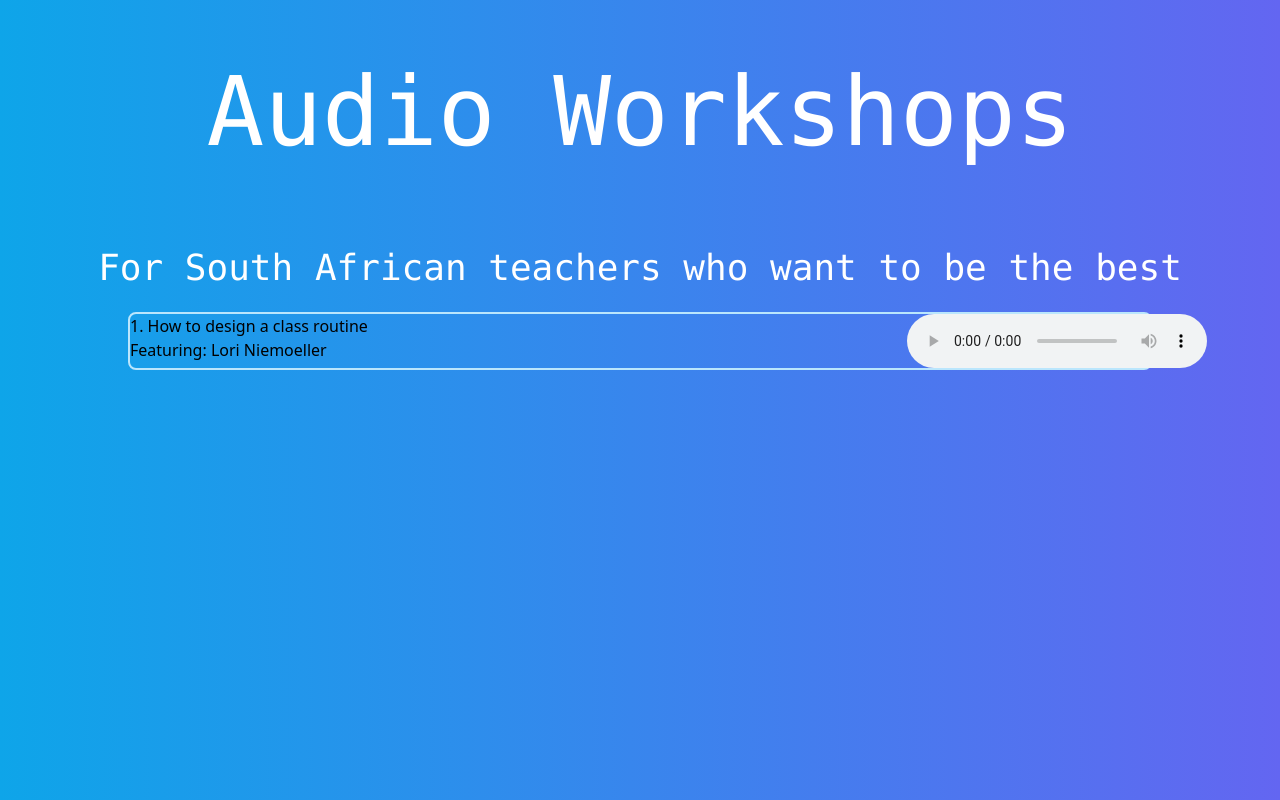
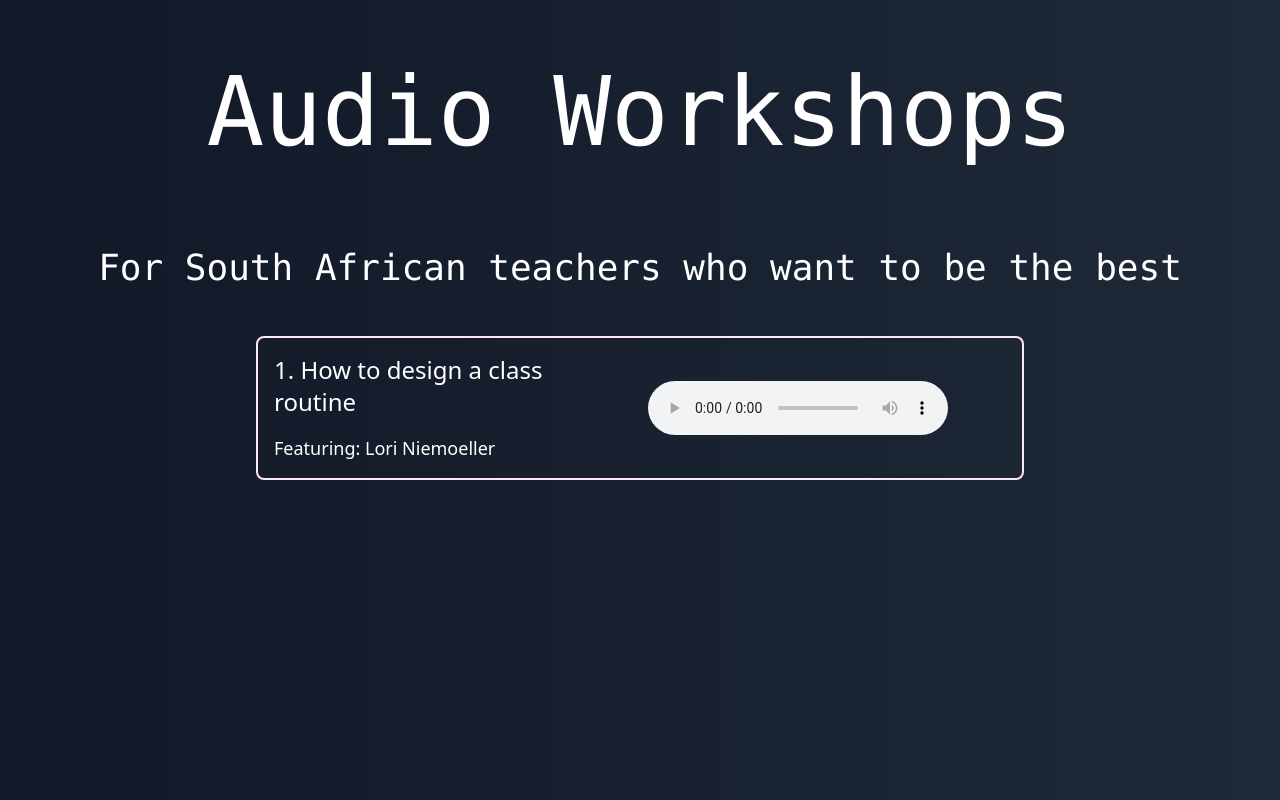
Before and after one commit to jonathan-woodruff/audio-workshops, a plain HTML site: page index.html in a window 1280 px wide. Drawn offline with Linux system fonts and the light colour scheme.

Commit message:
added styling to podcast episodes

```diff
--- a/index.html
+++ b/index.html
@@ -7,7 +7,7 @@
     <link href="./css/output.css" rel="stylesheet">
     <title>Audio Workshops</title>
 </head>
-<body class="bg-gradient-to-r from-sky-500 to-indigo-500">
+<body class="bg-gradient-to-r from-gray-900 to-gray-800">
     <header>
         <div class="flex justify-center py-16">
             <h1 class="text-white text-8xl font-mono">Audio Workshops</h1>
@@ -17,13 +17,13 @@
         </div>
     </header>
     <main>
-        <div class="flex justify-center">
-            <div class="grid grid-cols-4 gap-4 w-4/5 border-2 border-sky-200 rounded-lg">
-                <div class="col-span-3"
-                    <h3>1. How to design a class routine</h3>
-                    <p>Featuring: Lori Niemoeller</p>
+        <div class="flex justify-center mt-6">
+            <div class="grid grid-cols-2 gap-4 w-3/5 border-2 border-pink-100 rounded-lg">
+                <div class="col-span-1">
+                    <h3 class="text-white text-2xl p-4">1. How to design a class routine</h3>
+                    <p class="text-white text-lg pl-4 pb-4">Featuring: Lori Niemoeller</p>
                 </div>
-                <div>
+                <div class="col-span-1 content-center items-start">
                     <audio controls>
                         <source src="./audio/testmp3.m4a" type="audio/mp4" />
                         Please update your browser or try a different browser to play the audio.
```
Also changed, not shown: css/output.css.
